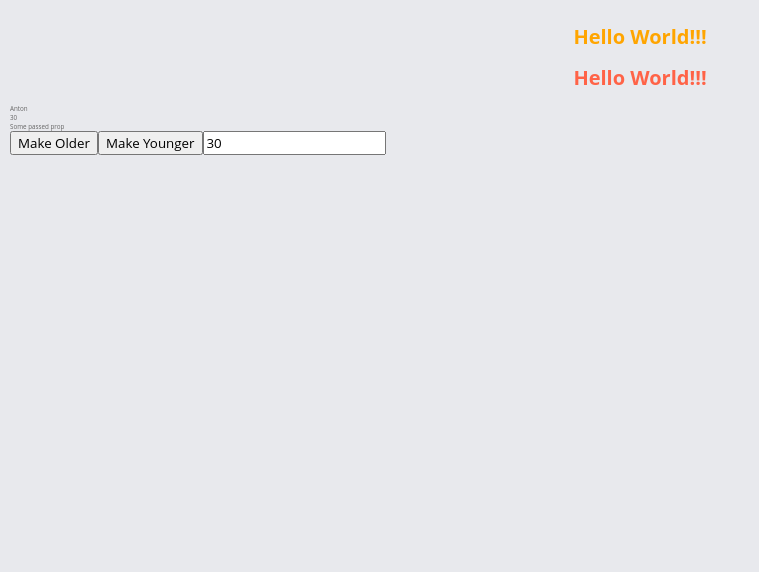
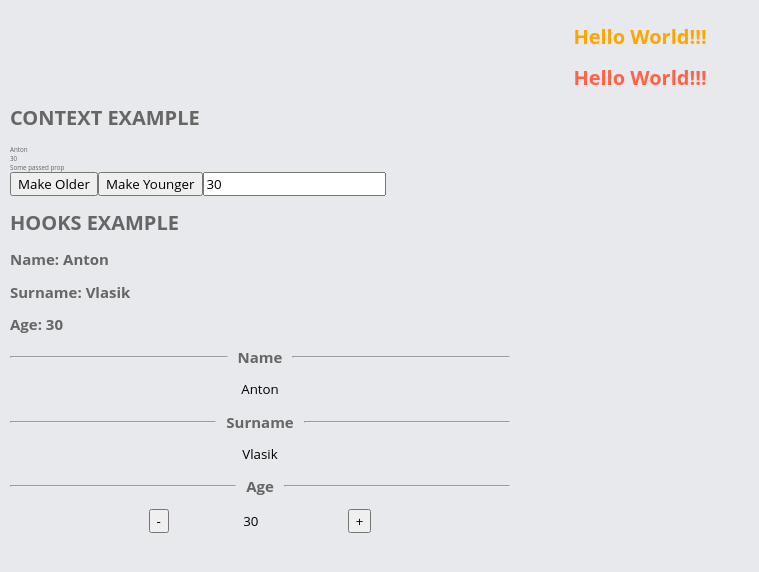
Before and after one commit to AV29/React-Seed, a React app: page / in a window 1280 px wide. Shown: the top 572 px of the page, without its empty margins (0-759 px from the left). Built offline with nearby package versions, Linux system fonts and the light colour scheme.

Commit message:
added experimetial hooks

```diff
--- a/package.json
+++ b/package.json
@@ -53,13 +53,13 @@
     "style-loader": "~0.19.1",
     "url-loader": "~1.1.2",
     "webpack": "~4.26.1",
-    "webpack-dev-server": "~3.1.10"
+    "webpack-dev-server": "^3.1.14"
   },
   "dependencies": {
     "classnames": "~2.2.6",
-    "react": "~16.6.3",
+    "react": "^16.8.0-alpha.1",
     "react-app-polyfill": "^0.1.3",
-    "react-dom": "~16.6.3",
+    "react-dom": "^16.8.0-alpha.1",
     "react-router-dom": "~4.3.1",
     "styled-components": "^4.1.3"
   }
--- a/src/components/App.jsx
+++ b/src/components/App.jsx
@@ -1,6 +1,7 @@
 import React, {Component} from 'react';
 import NestedComponent from './nested-component/NestedComponent';
 import styled, {ThemeProvider} from 'styled-components';
+import HookExample from "./hooks/HooksSample";
 
 const h1FontSize = 20;
 
@@ -36,6 +37,7 @@ class App extends Component {
           <Title>Hello World!!!</Title>
           <Title theme={secondaryTheme}>Hello World!!!</Title>
           <NestedComponent passedProp={'Some passed prop'}/>
+          <HookExample/>
         </AppWrapper>
       </ThemeProvider>
     );
--- /dev/null
+++ b/src/components/common/row/Row.jsx
@@ -0,0 +1,17 @@
+import React from 'react';
+
+const Row = ({ label, children }) => {
+  return (
+    <div className="row">
+      <h2 className="label">
+        <hr/>
+        <span className="label-itself">{label}</span>
+        <hr/>
+      </h2>
+      <div className="content">{children}</div>
+    </div>
+  );
+};
+
+
+export default Row;
--- /dev/null
+++ b/src/components/common/row/Row.less
@@ -0,0 +1,22 @@
+.row {
+  .label {
+    display: flex;
+    align-items: center;
+    hr {
+      flex: 1;
+    }
+    .label-itself {
+      padding: 0 10px;
+    }
+  }
+  .content {
+    display: flex;
+    align-items: center;
+    justify-content: center;
+    input {
+      background: transparent;
+      border: none;
+      text-align: center;
+    }
+  }
+}
--- /dev/null
+++ b/src/components/hooks/HooksSample.jsx
@@ -0,0 +1,69 @@
+import React, { useState, useReducer } from 'react';
+import Row from '../common/row/Row';
+
+const initialState = { age: 30 };
+
+function HookExample() {
+
+  const [name, setName] = useState('Anton');
+  const [surname, setSurname] = useState('Vlasik');
+  const [state, dispatch] = useReducer((state, { type, payload }) => {
+    switch (type) {
+      case 'MAKE_OLDER':
+        return {
+          ...state,
+          age: state.age + 1
+        };
+
+      case 'MAKE_YOUNGER':
+        return {
+          ...state,
+          age: state.age - 1
+        };
+
+      case 'SET_AGE':
+        return {
+          ...state,
+          age: payload.age
+        };
+
+      default:
+        return state;
+    }
+  }, initialState);
+
+  function handleMakeOlder() {
+    dispatch({ type: 'MAKE_OLDER' });
+  }
+
+  function handleMakeYounger() {
+    dispatch({ type: 'MAKE_YOUNGER' });
+  }
+
+  function handleSetAge({ target: { value } }) {
+    const age = parseInt(value);
+    dispatch({ type: 'SET_AGE', payload: { age } });
+  }
+
+  return (
+    <div style={{ width: 500 }}>
+      <h1>HOOKS EXAMPLE</h1>
+      <h2>Name: {name}</h2>
+      <h2>Surname: {surname}</h2>
+      <h2>Age: {state.age}</h2>
+      <Row label="Name">
+        <input value={name} onChange={({ target: { value } }) => setName(value)}/>
+      </Row>
+      <Row label="Surname">
+        <input value={surname} onChange={({ target: { value } }) => setSurname(value)}/>
+      </Row>
+      <Row label="Age">
+        <button onClick={handleMakeYounger}>-</button>
+        <input type="number" onChange={handleSetAge} value={state.age}/>
+        <button onClick={handleMakeOlder}>+</button>
+      </Row>
+    </div>
+  );
+}
+
+export default HookExample;
--- a/src/components/nested-component/NestedComponent.jsx
+++ b/src/components/nested-component/NestedComponent.jsx
@@ -1,19 +1,20 @@
-import React, {Fragment} from 'react';
-import {string} from 'prop-types';
-import {Context} from '../context-provider/ContextProvider';
+import React from 'react';
+import { string } from 'prop-types';
+import { Context } from '../context-provider/ContextProvider';
 
-const NestedComponent = ({passedProp}) => {
+const NestedComponent = ({ passedProp }) => {
   return (
     <Context.Consumer>
-            {({state, actions}) => (
-                <Fragment>
+      {({ state, actions }) => (
+        <div>
+          <h1>CONTEXT EXAMPLE</h1>
           <p>{state.name}</p>
           <p>{state.age}</p>
           <p>{passedProp}</p>
           <button onClick={actions.makeOlder}>Make Older</button>
           <button onClick={actions.makeYounger}>Make Younger</button>
           <input type="number" onChange={actions.setAge} value={state.age}/>
-                </Fragment>
+        </div>
       )}
     </Context.Consumer>
   );
--- a/src/styles/styles.less
+++ b/src/styles/styles.less
@@ -1,2 +1,3 @@
 @import 'reset';
 @import '../components/App';
+@import '../components/common/row/Row';
```
Also changed, not shown: 1 other file (tests, documents, lock files or other folders). Lines whose indentation alone changed are shown as unchanged.
